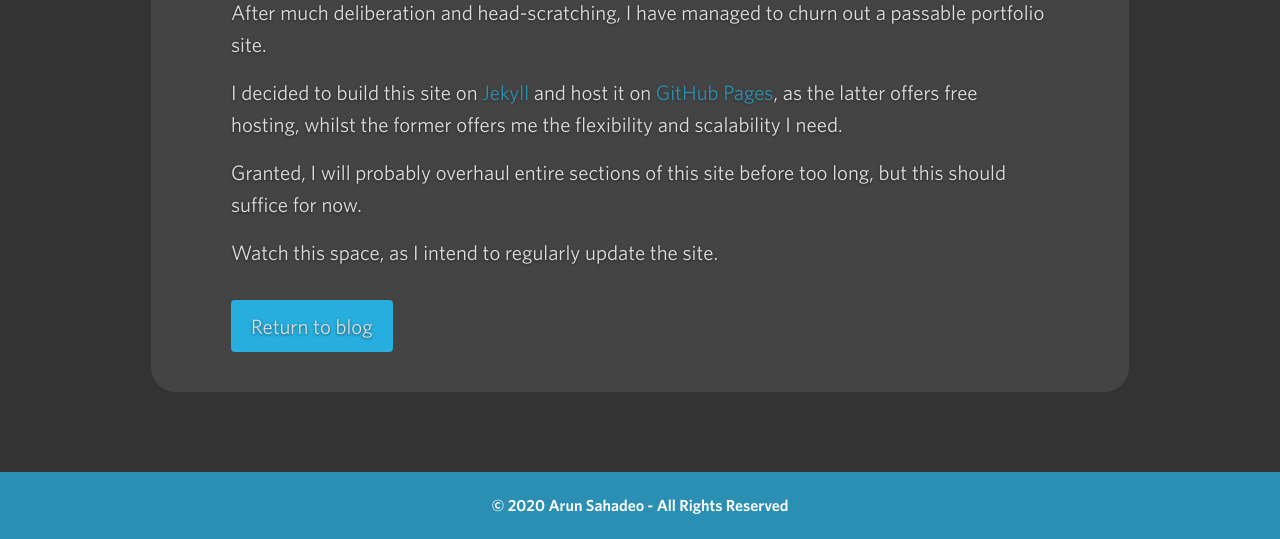
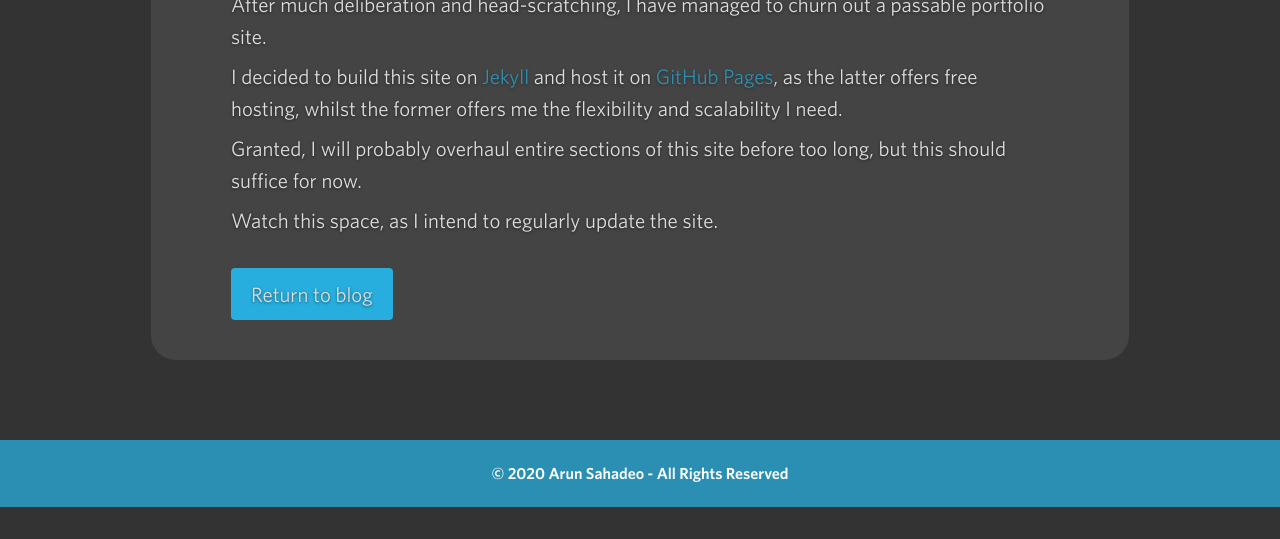
Before and after one commit to ArunSahadeo/ArunSahadeo.github.io, a Jekyll site: the page built from _posts/2020-06-09-its-alive.markdown, in a window 1280 px wide and 1237 px high. Shown: the part 698-1237 px from the top of the window. Built offline with Jekyll 4.4.1, drawn with Linux system fonts in a browser that asks for light colours; some web fonts are replaced.

Commit message:
Reduce margin top

```diff
--- a/_sass/layouts/_article.scss
+++ b/_sass/layouts/_article.scss
@@ -45,7 +45,7 @@
         margin-bottom: 0;
 
         + p {
-            margin-top: 1rem;
+            margin-top: 0.5rem;
         }
 
         &:last-of-type {
```
